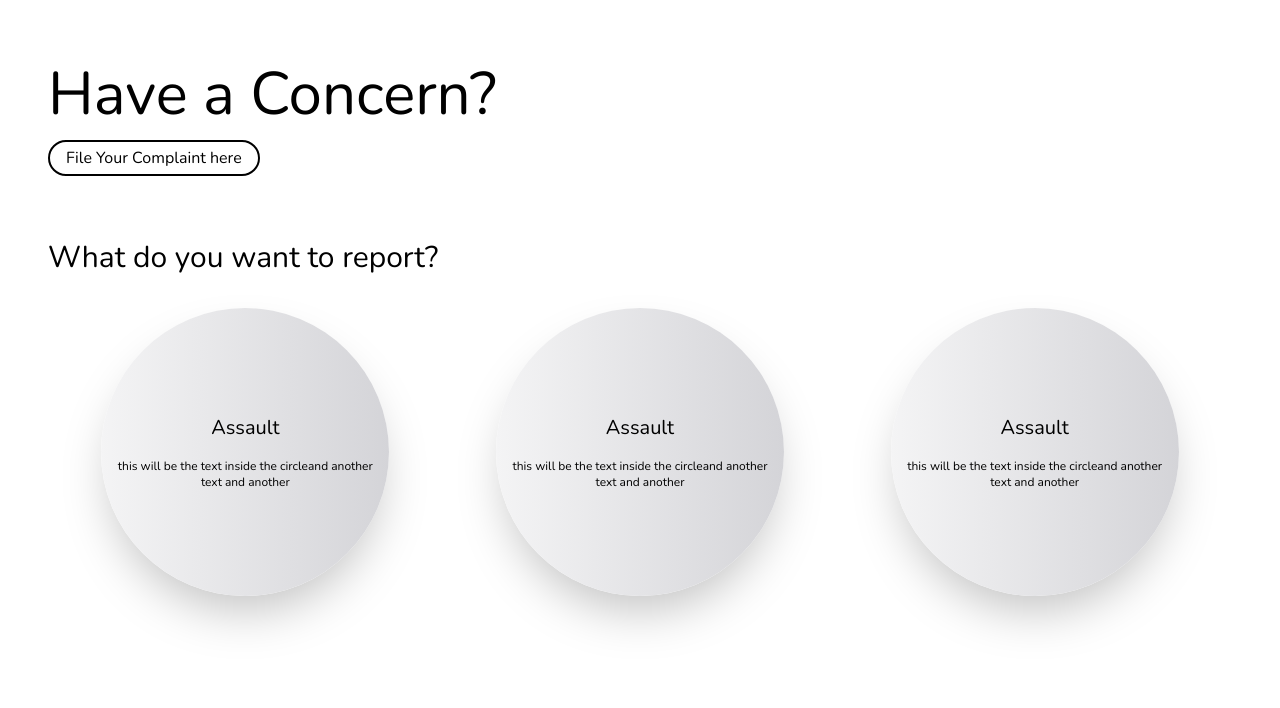
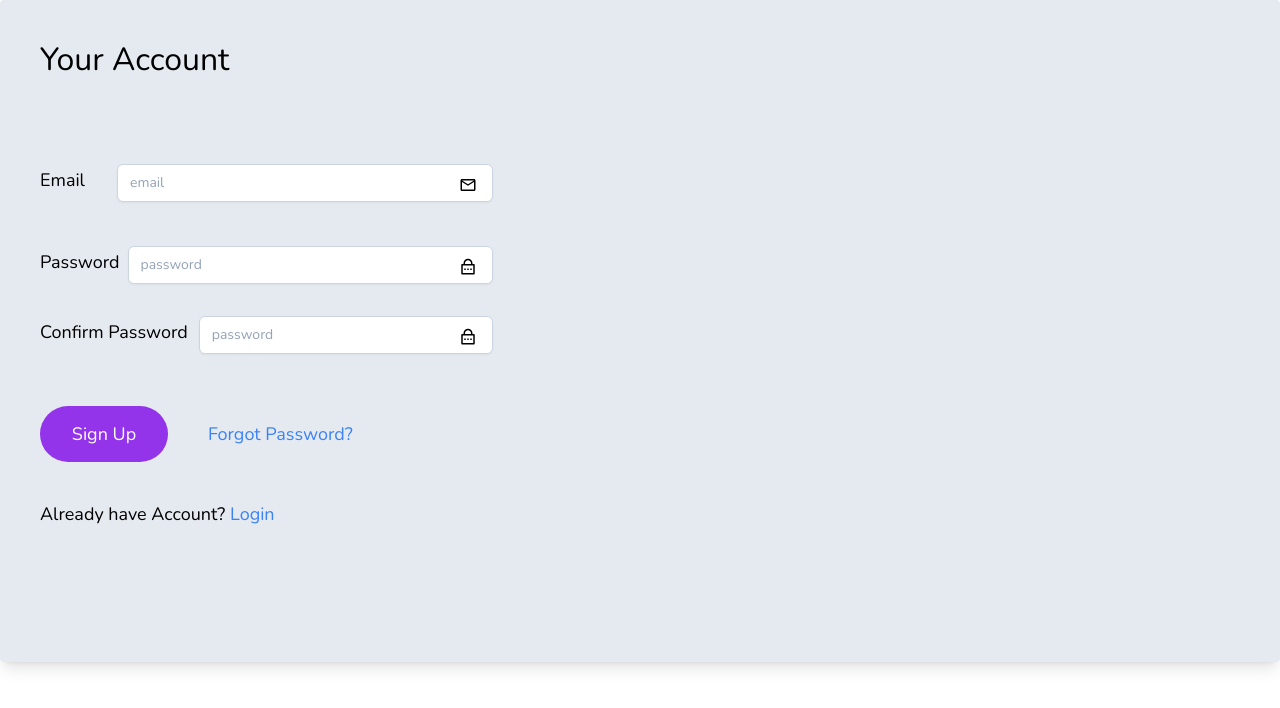
Before and after one commit to Kad-19/safe-mic-project, a React (Vite) app: page / in a window 1280 px wide. Shown: the top 708 px of the page. Built offline with nearby package versions, Linux system fonts and the light colour scheme.

Commit message:
move to login page

```diff
--- a/src/App.jsx
+++ b/src/App.jsx
@@ -1,11 +1,13 @@
 import React from "react";
-import LoginPage from "./component/LoginPage"
-import Reg from "./component/Reg";
+import LoginPage from "./component/LoginPage/LoginPage"
+import Reg from "./component/LoginPage/Reg";
 import Navbar from "./component/Navbar/Navbar";
 import Complaint from './component/Complaint/Complaint'
 const App = () => {
   return (
-  <Complaint/>
+
+  <Reg/>
+
   )
 }
 export default App;
--- a/src/component/LoginPage.jsx
+++ /dev/null
@@ -1,42 +0,0 @@
-import React from 'react';
-import { MdOutlineMail } from "react-icons/md";
-import { RiLockPasswordLine } from "react-icons/ri";
-
-
-const LoginPage = () => {
-  return (
-    <div className="flex bg-slate-300 border-slate-500 rounded pt-10 pl-10 pr-40 pb-32 shadow-lg backdrop-blur-sm bg-opacity-50 text-sm/[40px] ">
-      <form action="">
-        <h1 className="text-[32px] pb-10 ">Your Account</h1>
-        <div className="relative my-10 flex space-x-8 text-[18px]">
-         <label htmlFor="">Email</label>
-          <input type="email" className="mt-1 block w-full px-3 py-2 bg-white border border-slate-300 rounded-md text-sm shadow-sm placeholder-slate-400
-      focus:outline-none focus:border-purple-500 focus:ring-1 focus:ring-purple-500
-      disabled:bg-slate-50 disabled:text-slate-500 disabled:border-slate-200 disabled:shadow-none
-      " placeholder="email" required />
-      <MdOutlineMail className='absolute top-4 right-4'/>
-        </div>
-        <div className="relative my-7 flex space-x-2 text-[18px]">
-        <label htmlFor=""> Password</label>
-          <input type="password" className=" mt-1 block w-full px-3 py-2 bg-white border border-slate-300 rounded-md text-sm shadow-sm placeholder-slate-400
-      focus:outline-none focus:border-purple-500 focus:ring-1 focus:ring-purple-500
-      disabled:bg-slate-50 disabled:text-slate-500 disabled:border-slate-200 disabled:shadow-none" placeholder="password" required />
-      <RiLockPasswordLine className='absolute top-4 right-4'/>
-        </div>
-
-        <div className="flex space-x-10 space-y-8 text-[18px] ">
-          <button type="submit" className='w-32 mb-8  mt-6 rounded-full bg-purple-600 text-white hover:bg-purple-800 py-2 transition-colors duration-200'>Login</button>
-
-          <div className="self-auto w-60 text-blue-500">
-            <a href="#" >Forgot Password?</a>
-          </div>
-        </div>
-        <div className="register text-[18px]">
-          <p> New to Safe Mic? <a href="#" className='text-blue-500' >Create Account</a></p>
-        </div>
-      </form>
-    </div>
-  );
-}
-
-export default LoginPage;
--- a/src/component/LoginPage/LoginPage.jsx
+++ b/src/component/LoginPage/LoginPage.jsx
@@ -1,47 +1,42 @@
-import React from "react";
+import React from 'react';
 import { MdOutlineMail } from "react-icons/md";
 import { RiLockPasswordLine } from "react-icons/ri";
 
+
 const LoginPage = () => {
   return (
-    <div className="flex justify-center it p-[150px]">
-      <div className="flex bg-slate-300 border-slate-500 rounded pt-10 pl-10 pr-40 pb-40 shadow-lg backdrop-blur-sm bg-opacity-50 text-sm/[40px] ">
+    <div className="flex bg-slate-300 border-slate-500 rounded pt-10 pl-10 pr-40 pb-32 shadow-lg backdrop-blur-sm bg-opacity-50 text-sm/[40px] ">
       <form action="">
-          <h1 className="text-2xl pb-10 ">Your Account</h1>
-          <div className="relative my-5 flex space-x-4 ">
-            <lable htmlFor="">Email</lable>
-            <input
-              type="email"
-              className="block w-72 py-2.5 px-0 text-sm border-gray-300 appearance-none dark:focus:border-blue-50"
-              placeholder="email"
-              required
-            />
+        <h1 className="text-[32px] pb-10 ">Your Account</h1>
+        <div className="relative my-10 flex space-x-8 text-[18px]">
+         <label htmlFor="">Email</label>
+          <input type="email" className="mt-1 block w-full px-3 py-2 bg-white border border-slate-300 rounded-md text-sm shadow-sm placeholder-slate-400
+      focus:outline-none focus:border-purple-500 focus:ring-1 focus:ring-purple-500
+      disabled:bg-slate-50 disabled:text-slate-500 disabled:border-slate-200 disabled:shadow-none
+      " placeholder="email" required />
+      <MdOutlineMail className='absolute top-4 right-4'/>
         </div>
-          <div className="relative my-7 flex space-x-4">
-            <lable htmlFor=""> Password</lable>
-            <input
-              type="password"
-              className="block w-72 py-2.5 px-0 text-sm border-gray-300 appearance-none dark:focus:border-blue-50"
-              placeholder="password"
-              required
-            />
+        <div className="relative my-7 flex space-x-2 text-[18px]">
+        <label htmlFor=""> Password</label>
+          <input type="password" className=" mt-1 block w-full px-3 py-2 bg-white border border-slate-300 rounded-md text-sm shadow-sm placeholder-slate-400
+      focus:outline-none focus:border-purple-500 focus:ring-1 focus:ring-purple-500
+      disabled:bg-slate-50 disabled:text-slate-500 disabled:border-slate-200 disabled:shadow-none" placeholder="password" required />
+      <RiLockPasswordLine className='absolute top-4 right-4'/>
         </div>
-          <div className="flex space-x-14">
-            <button type="submit">Login</button>
-            <div className="forget-pass">
-              <a href="#">Forget Password?</a>
+
+        <div className="flex space-x-10 space-y-8 text-[18px] ">
+          <button type="submit" className='w-32 mb-8  mt-6 rounded-full bg-purple-600 text-white hover:bg-purple-800 py-2 transition-colors duration-200'>Login</button>
+
+          <div className="self-auto w-60 text-blue-500">
+            <a href="#" >Forgot Password?</a>
           </div>
         </div>
-          <div className="register">
-            <p>
-              {" "}
-              New to Safe Mic? <a href="#">Create Account</a>
-            </p>
+        <div className="register text-[18px]">
+          <p> New to Safe Mic? <a href="#" className='text-blue-500' >Create Account</a></p>
         </div>
       </form>
     </div>
-    </div>
   );
-};
+}
 
 export default LoginPage;
```
Also changed, not shown: src/component/LoginPage/Reg.jsx (renamed from src/component/Reg.jsx). Lines whose indentation alone changed are shown as unchanged.
